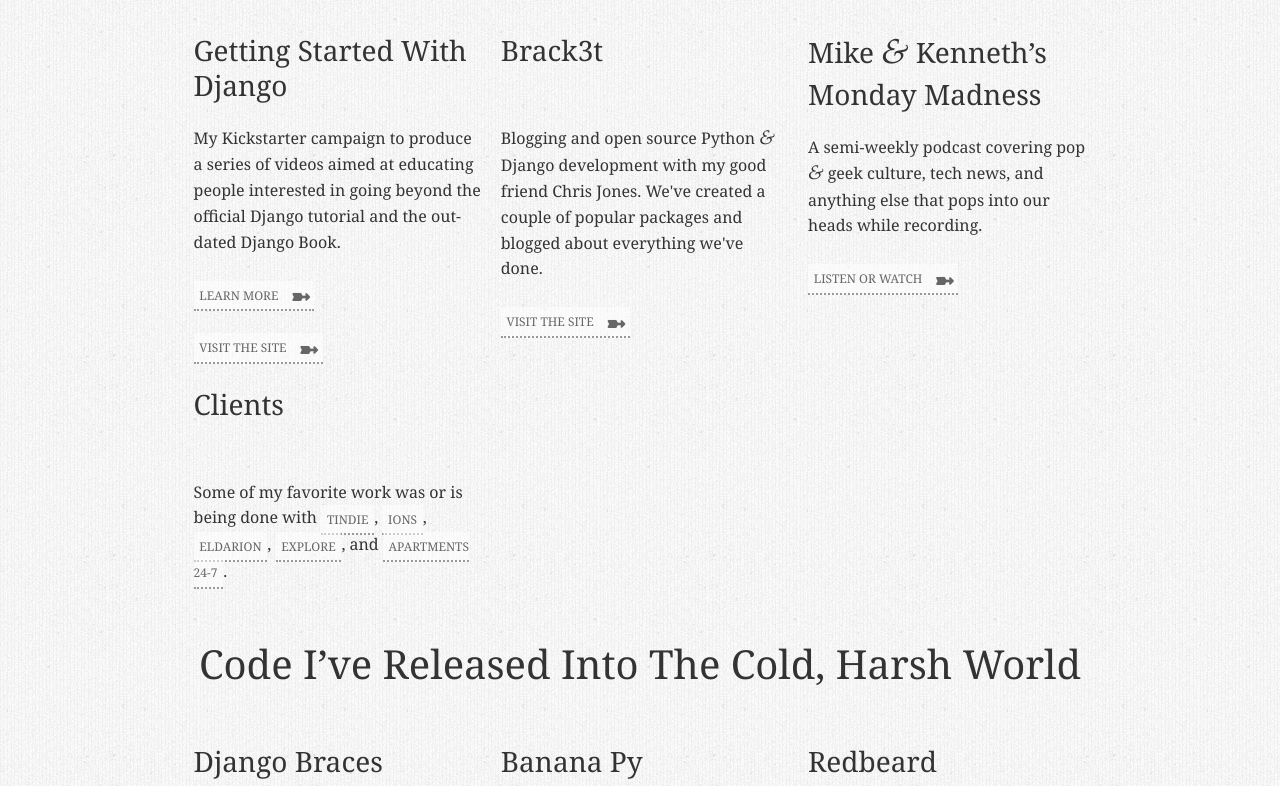
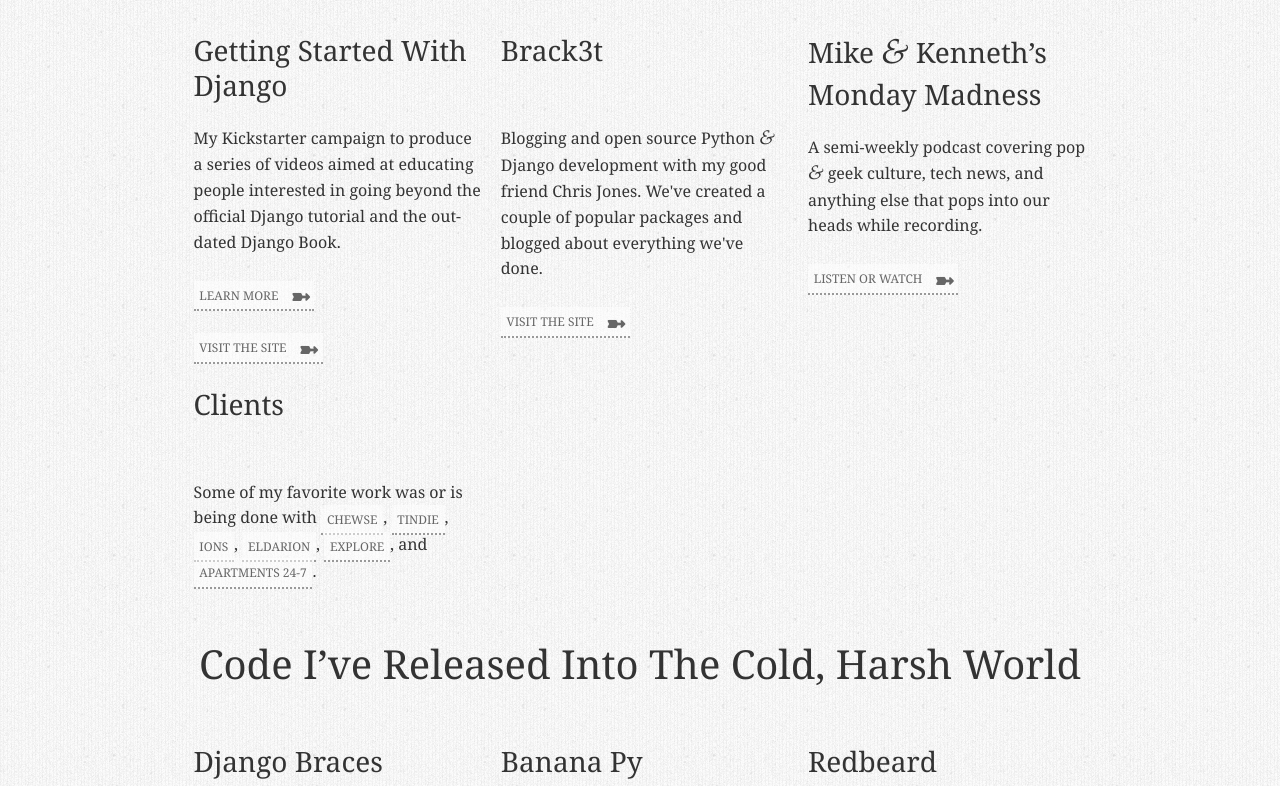
Before and after one commit to kennethlove/gigantuan, a plain HTML site: page index.html in a window 1280 px wide. Shown: the part 314-1100 px from the top of the page. Drawn offline with Linux system fonts and the light colour scheme; a script that the page names is missing.

Commit message:
updated slightly

```diff
--- a/index.html
+++ b/index.html
@@ -72,7 +72,7 @@
                 <div class="row">
                     <div class="column three">
                         <h2>Clients</h2>
-                        <p>Some of my favorite work was or is being done with <a href="http://tindie.com">Tindie</a>, <a href="http://www.noetic.org">IONS</a>, <a href="http://www.eldarion.com">Eldarion</a>, <a href="http://www.explore.org">Explore</a>, and <a href="http://www.apartments24-7.com">Apartments 24-7</a>.</p>
+                        <p>Some of my favorite work was or is being done with <a href="http://chewse.com">Chewse</a>, <a href="http://tindie.com">Tindie</a>, <a href="http://www.noetic.org">IONS</a>, <a href="http://www.eldarion.com">Eldarion</a>, <a href="http://www.explore.org">Explore</a>, and <a href="http://www.apartments24-7.com">Apartments 24-7</a>.</p>
                     </div>
                 </div>
             </section>
```
